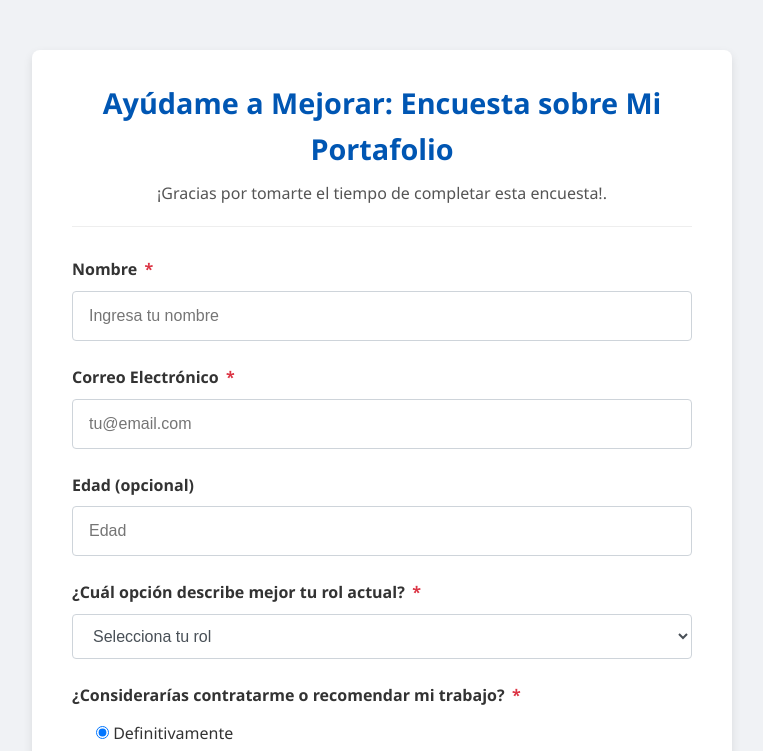
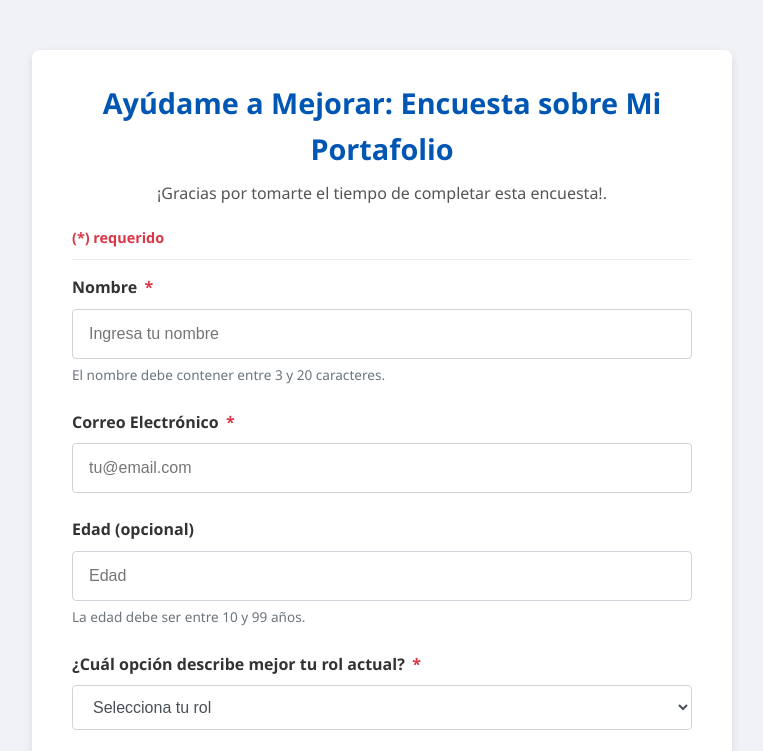
Before and after one commit to AdrianJose25/survey-form, a plain HTML site: page index.html in a window 1280 px wide. Shown: the top 751 px of the page, without its empty margins (258-1021 px from the left). Drawn offline with Linux system fonts and the light colour scheme.

Commit message:
Final review, validation, accessibility check, and cleanup

```diff
--- a/index.html
+++ b/index.html
@@ -13,6 +13,9 @@
         <p id="description">
           ¡Gracias por tomarte el tiempo de completar esta encuesta!.
         </p>
+        <div id="required-indicator-container">
+          <span id="required-msg">(*) requerido</span>
+        </div>
       </header>
 
       <form id="survey-form">
@@ -27,6 +30,7 @@
             placeholder="Ingresa tu nombre"
             required
           />
+          <span>El nombre debe contener entre 3 y 20 caracteres.</span>
         </div>
 
         <div class="form-group">
@@ -52,6 +56,7 @@
             min="10"
             max="99"
           />
+          <span>La edad debe ser entre 10 y 99 años.</span>
         </div>
 
         <div class="form-group">
@@ -177,6 +182,7 @@
             placeholder="Escribe tus comentarios u opiniones aquí..."
             maxlength="500"
           ></textarea>
+          <span>Tienes un máximo de 500 caracteres disponibles.</span>
         </div>
 
         <div class="form-group">
--- a/styles.css
+++ b/styles.css
@@ -29,9 +29,9 @@ body {
 /* Encabezado del formulario */
 .form-header {
   text-align: center;
-  margin-bottom: 30px;
+  margin-bottom: 15px;
   border-bottom: 1px solid #eee;
-  padding-bottom: 20px;
+  padding-bottom: 10px;
 }
 
 #title {
@@ -43,6 +43,18 @@ body {
 #description {
   font-size: 1em;
   color: #555;
+}
+
+#required-indicator-container {
+  display: flex;
+  text-align: left;
+  margin-top: 20px;
+}
+
+#required-msg {
+  font-size: 0.9em;
+  color: #dc3545; /* Rojo para el mensaje de campos requeridos */
+  font-weight: bold; /* Fuente en negrita */
 }
 
 /* Agrupador de cada pregunta/campo */
@@ -92,6 +104,14 @@ fieldset.form-group {
 
 fieldset legend {
   margin-bottom: 0.8rem; /* Más espacio después de la leyenda */
+}
+
+/* Estilo para los spans del formulario */
+form span:not(.required-indicator) {
+  font-size: 0.85em; /* Tamaño de fuente más pequeño */
+  color: #6c757d; /* Color gris suave */
+  margin-top: 5px; /* Separación del input */
+  display: block; /* Asegura que se muestre en una nueva línea */
 }
 
 /* Estilos para etiquetas de radio/checkbox */
```
